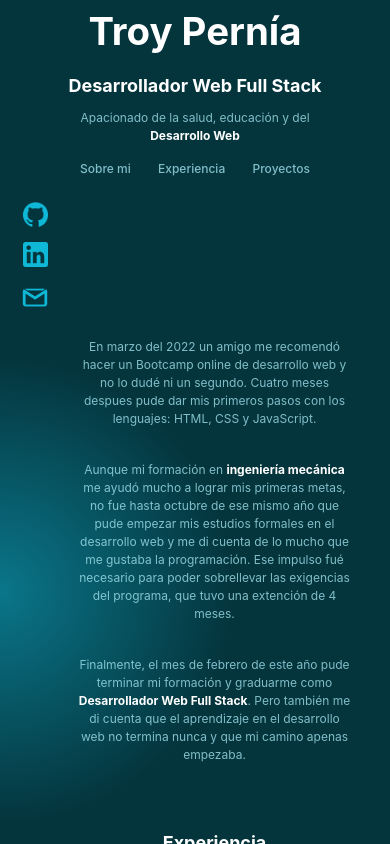
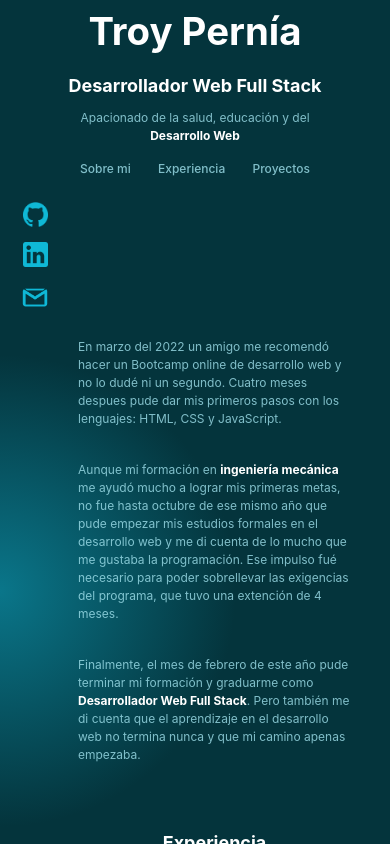
Before and after one commit to Tortoiselizard/Portafolio_Front, a React (Vite) app: page / in a window 390 px wide. Built offline with nearby package versions, Linux system fonts and the light colour scheme.

Commit message:
change components/AboutMe.module.css: add styles to resposive designe (line 5-16)

```diff
--- a/src/components/AboutMe/AboutMe.module.css
+++ b/src/components/AboutMe/AboutMe.module.css
@@ -2,3 +2,15 @@
     margin-top: 0px;
     margin-bottom: 15px;
 }
+
+/* Estilos para dispositivos móbiles pequeños */
+@media screen and (max-width: 480px) {
+
+    .AboutMeContainer {
+        width: 100%;
+    }
+
+    .AboutMeContainer p {
+        text-align: start;
+    }
+  }
```
